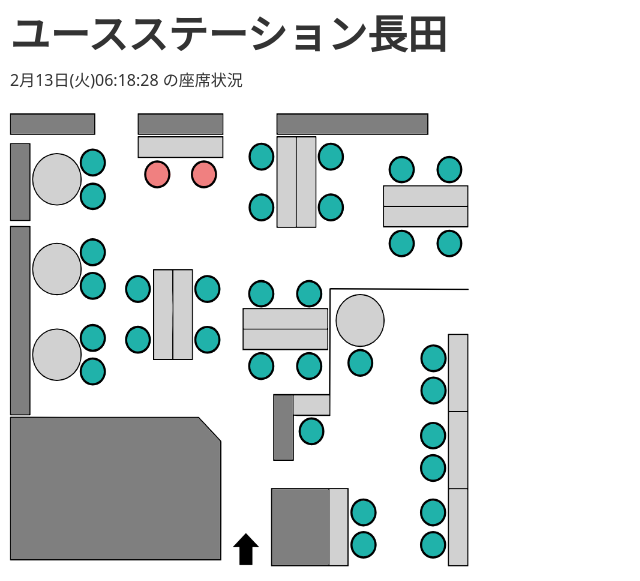
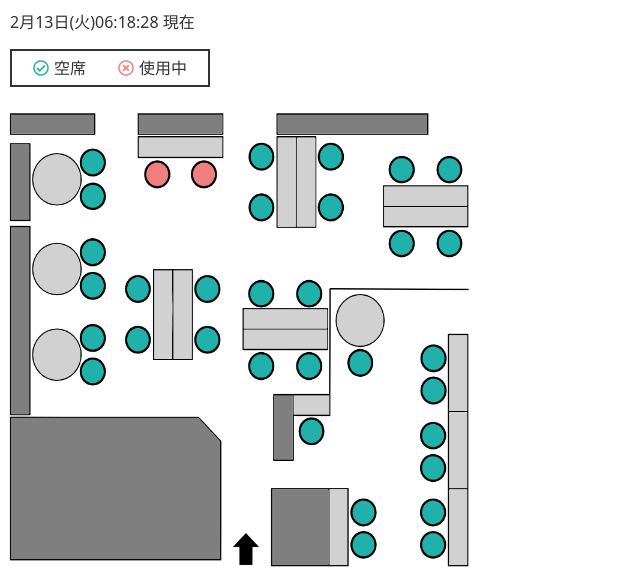
Before and after one commit to tngt-ns/seat-mg, a Flask app: page /visitor in a window 1280 px wide. Shown: the top 581 px of the page, without its empty margins (0-640 px from the left). Run offline with Flask 3, Linux system fonts and the light colour scheme.

Commit message:
fix: HP埋込のための表示形式調整

```diff
--- a/static/css/style.css
+++ b/static/css/style.css
@@ -13,8 +13,13 @@ body {
 }
 
 h1 {
-    margin:10px;
+    background-color: #333;
+    padding: 10px;
     font-weight: bold;
+}
+
+.header-title {
+    color: whitesmoke;
 }
 
 a {
@@ -25,12 +30,48 @@ span {
     color:#333;
 }
 
+.header-logo {
+    font-size: 20px;
+}
+
 .date-time {
     margin:10px 0 10px 10px;
 }
 
+ul {
+    margin: 0px;
+}
+
+.seat-status-guide {
+    width: 200px;
+    margin: 15px 10px;
+    list-style: none;
+    padding: 0;
+    display: flex;
+    padding: 5px;
+    border: 2px solid #333;
+    justify-content: space-around;
+}
+
+.seat-status-guide-item {
+    display: flex;
+    align-items: center;
+    margin: 0px 10px;
+}
+
+.fa-check-circle {
+    color: lightseagreen;
+    margin-right: 5px;
+}
+
+.fa-times-circle {
+    color: lightcoral;
+    margin-right: 5px;
+}
+
 .seat-map-container {
     position: relative;
+    width: 800px;
     /* transform: scale(0.7);
     transform-origin: 0 0; */
 }
--- a/templates/base.html
+++ b/templates/base.html
@@ -5,6 +5,7 @@
     <meta name="description" content="" />
     <meta name="viewport" content="width=device-width, initial-scale=1.0" />
     <link href="https://cdn.jsdelivr.net/npm/bootstrap@5.3.0/dist/css/bootstrap.min.css" rel="stylesheet" integrity="sha384-9ndCyUaIbzAi2FUVXJi0CjmCapSmO7SnpJef0486qhLnuZ2cdeRhO02iuK6FUUVM" crossorigin="anonymous">
+    <link rel="stylesheet" href="https://cdnjs.cloudflare.com/ajax/libs/font-awesome/5.15.4/css/all.min.css">
     <link rel="stylesheet" href={{ url_for('static', filename='css/style.css') }}>
     <script>
         console.log("{{ isDisable }}");
@@ -14,11 +15,6 @@
     <title>ユースステーション長田-座席状況</title>
     </head>
     <body>
-        <h1 class="site-header-logo">
-            <a href="https://ys-nagata.jp/">
-                <span>ユースステーション長田</span>
-            </a>
-        </h1>
         {% block content %}
         {% endblock %}
     </body>
--- a/templates/visitor.html
+++ b/templates/visitor.html
@@ -1,6 +1,17 @@
 {% extends "base.html" %} {% block content %}
 
-<p class="date-time"><span id="time"></span> の座席状況</p>
+<p class="date-time"><span id="time"></span> 現在</p>
+
+<ul class="seat-status-guide">
+    <li class="seat-status-guide-item">
+        <i class="far fa-check-circle available"></i>
+        <span>空席</span>
+    </li>
+    <li class="seat-status-guide-item">
+        <i class="far fa-times-circle occupied"></i>
+        <span>使用中</span>
+    </li>
+</ul>
 
 <div class="seat-map-container">
     <!-- 座席レイアウトの画像 -->
```
Also changed, not shown: templates/admin.html (+11 -0 lines), instance/seat.db.
